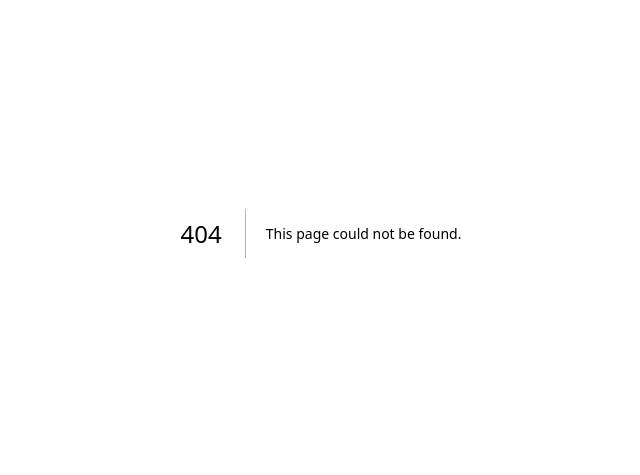
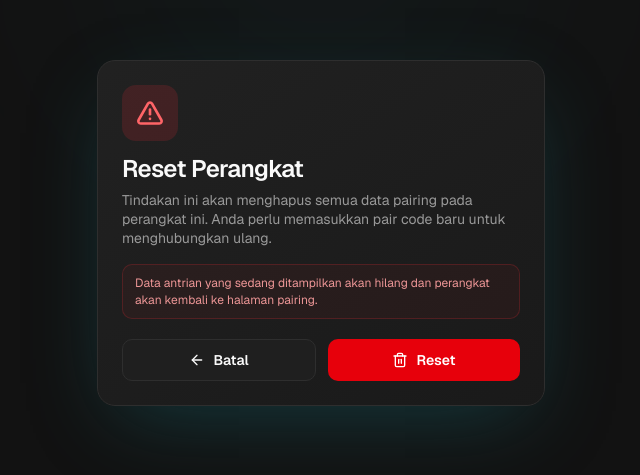
Before and after one commit to namassist/meditv-web, a Next.js app: page /reset in a window 1280 px wide. Before the commit this address had no page. Shown: the part 167-642 px from the top of the page, without its empty margins (319-959 px from the left). Built offline with nearby package versions, Linux system fonts and the light colour scheme.

Commit message:
feat: add /reset route to clear pairing storage and re-pair device
Admin can navigate to /reset on the kiosk browser to clear all pairing
data (PAIRING_STORAGE_KEY + SCREEN_ID_STORAGE_KEY) and redirect back to
/pairing. Includes confirmation dialog to prevent accidental resets.

```diff
--- /dev/null
+++ b/src/app/reset/page.tsx
@@ -0,0 +1,90 @@
+/**
+ * Tujuan: Halaman reset device — hapus session pairing dari storage lalu redirect ke /pairing
+ * Caller: User/Admin membuka URL /reset langsung di browser kiosk
+ * Dependensi: persisted-pairing-state (storage keys), browser-storage (removeItem)
+ * Main Functions: ResetPage (default export)
+ * Side Effects: localStorage read/write (clear pairing + screen_id), window.location.assign
+ */
+
+"use client";
+
+import { AlertTriangle, ArrowLeft, Trash2 } from "lucide-react";
+import { useState } from "react";
+import {
+  PAIRING_STORAGE_KEY,
+  SCREEN_ID_STORAGE_KEY,
+} from "@/features/pairing/models/persisted-pairing-state";
+import { removeItem } from "@/shared/lib/browser-storage";
+
+export default function ResetPage() {
+  const [confirmed, setConfirmed] = useState(false);
+
+  if (confirmed) {
+    removeItem(PAIRING_STORAGE_KEY);
+    removeItem(SCREEN_ID_STORAGE_KEY);
+    if (typeof window !== "undefined") {
+      window.location.assign("/pairing");
+    }
+    return null;
+  }
+
+  return (
+    <main className="relative flex min-h-screen items-center justify-center overflow-hidden bg-meditv-bg px-4 py-4 text-meditv-foreground">
+      <div
+        aria-hidden
+        className="pointer-events-none absolute -top-1/4 left-1/2 h-[600px] w-[600px] -translate-x-1/2 rounded-full opacity-30 blur-[120px]"
+        style={{
+          background:
+            "radial-gradient(circle, hsl(var(--meditv-accent-glow) / 0.3), transparent 70%)",
+        }}
+      />
+
+      <div
+        className="relative z-10 w-full max-w-md rounded-2xl border border-meditv-border p-5 sm:p-6"
+        style={{
+          background: "var(--gradient-meditv-card)",
+          boxShadow: "var(--shadow-meditv)",
+        }}
+      >
+        <div className="mb-3 flex h-14 w-14 items-center justify-center rounded-xl bg-red-500/15">
+          <AlertTriangle className="h-7 w-7 text-red-400" strokeWidth={2.25} />
+        </div>
+
+        <h1 className="text-2xl font-semibold tracking-tight text-meditv-foreground">
+          Reset Perangkat
+        </h1>
+
+        <p className="mt-1.5 text-sm leading-snug text-meditv-muted">
+          Tindakan ini akan menghapus semua data pairing pada perangkat ini.
+          Anda perlu memasukkan pair code baru untuk menghubungkan ulang.
+        </p>
+
+        <div className="mt-4 rounded-lg border border-red-500/20 bg-red-500/5 px-3 py-2.5">
+          <p className="text-xs leading-snug text-red-300/90">
+            Data antrian yang sedang ditampilkan akan hilang dan perangkat akan
+            kembali ke halaman pairing.
+          </p>
+        </div>
+
+        <div className="mt-5 flex gap-3">
+          <button
+            type="button"
+            onClick={() => window.history.back()}
+            className="flex-1 inline-flex items-center justify-center gap-2 rounded-lg border border-meditv-border bg-meditv-card px-4 py-2.5 text-sm font-semibold text-meditv-foreground transition-colors hover:border-meditv-accent-glow hover:bg-meditv-accent/10"
+          >
+            <ArrowLeft className="h-4 w-4" />
+            Batal
+          </button>
+          <button
+            type="button"
+            onClick={() => setConfirmed(true)}
+            className="flex-1 inline-flex items-center justify-center gap-2 rounded-lg bg-red-600 px-4 py-2.5 text-sm font-semibold text-white transition-colors hover:bg-red-500"
+          >
+            <Trash2 className="h-4 w-4" />
+            Reset
+          </button>
+        </div>
+      </div>
+    </main>
+  );
+}
```
Also changed, not shown: 1 other file (tests, documents, lock files or other folders).
